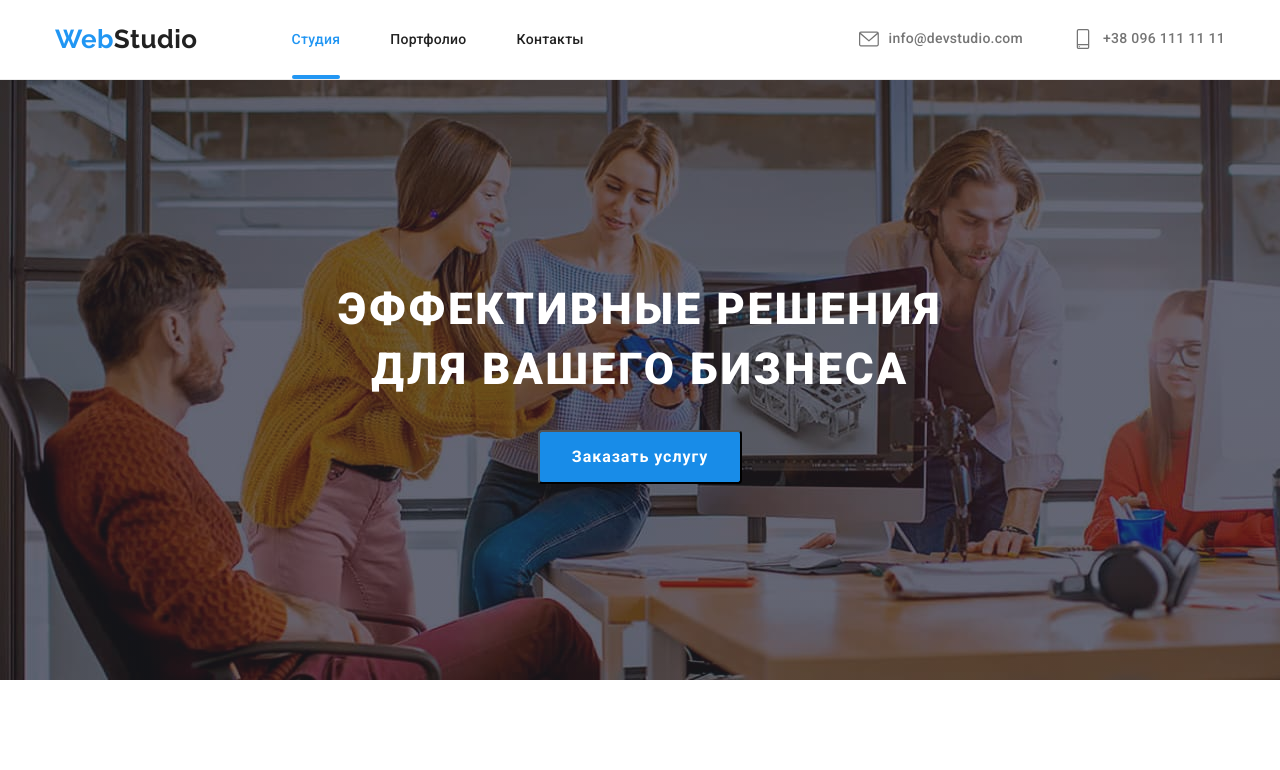
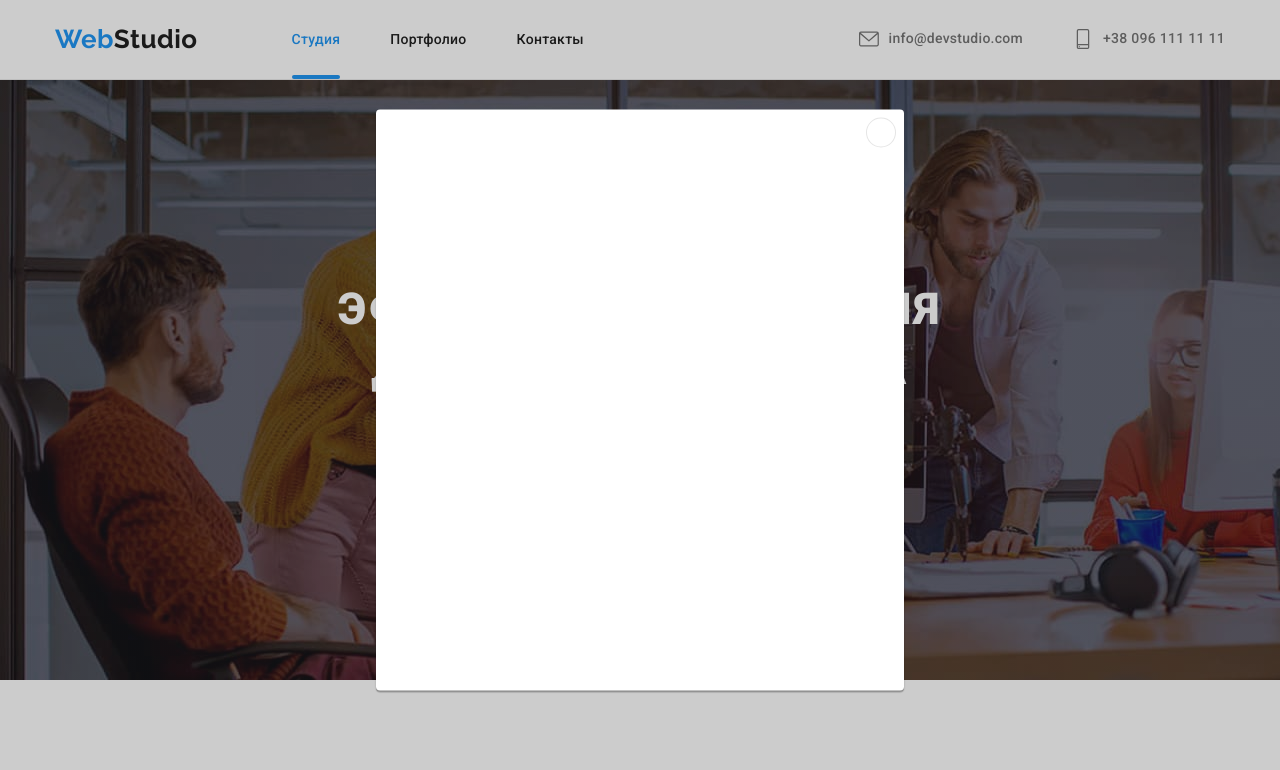
Before and after one commit to YDamer/goit-markup-hw-05, a plain HTML site: page index.html in a window 1280 px wide. Both pictures are taken after a click on the button "Заказать услугу". Shown: the top 770 px of the page. Drawn offline with nearby package versions, Linux system fonts and the light colour scheme.

Commit message:
створює модальне вікно

```diff
--- a/css/style.css
+++ b/css/style.css
@@ -243,6 +243,67 @@ body {
 .button-primary:focus{
   background-color: #188CE8;
 }
+
+/* Modal */
+
+.backdrop{
+  position: fixed;
+  left: 0px;
+  top: 0px;
+  right: 0;
+  bottom: 0;
+  transition-duration: 250ms;
+  transition-timing-function: cubic-bezier(0.4, 0, 0.2, 1);
+  background: rgba(0, 0, 0, 0.2);
+}
+
+.backdrop.is-hidden{
+  opacity: 0;
+  pointer-events: none;
+
+}
+
+.modal{
+  width: 528px;
+  height: 581px;
+  position: absolute;
+  top: 50%;
+  left: 50%;
+  transform: translate(-50%,-50%);
+  background: #FFFFFF;
+  box-shadow: 0px 1px 3px rgba(0, 0, 0, 0.12),
+  0px 1px 1px rgba(0, 0, 0, 0.14),
+  0px 2px 1px rgba(0, 0, 0, 0.2);
+  border-radius: 4px;
+  transition-duration: 2000ms;
+  transition-timing-function:cubic-bezier(0.4, 0, 0.2, 1)
+}
+
+.modal-button{
+  display: flex;
+  position: absolute;
+  justify-content: center;
+  align-items: center;
+  width: 30px;
+  height: 30px;
+  top: 8px;
+  right: 8px;
+  border-radius: 50%;
+  background: #FFFFFF;
+  cursor: pointer;
+  border: 1px solid rgba(0, 0, 0, 0.1);
+  transition: fill 250ms cubic-bezier(0.4, 0, 0.2, 1);
+}
+
+.modal-close-icon{
+  position: absolute;
+  left: 22.22%;
+  right: 16.67%;
+  top: 16.67%;
+  bottom: 22.22%;
+}
+
+
 /* Advantage */
 
 .advant-section {
@@ -324,6 +385,28 @@ body {
   margin-right: 30px;
   width: 370px;
 }
+
+.direction-box{
+  position:relative;
+}
+
+.item-box{
+  position:absolute;
+  width: 100%;
+  height: 70px;
+  bottom: 0;
+  left: 0;
+  background: rgba(47, 48, 58, 0.8);
+  color: var(--primari-background-color);
+font-weight: 700;
+font-size: 14px;
+line-height: 1.14;
+text-align: center;
+letter-spacing: 0.03em;
+text-transform: uppercase;
+padding: 27px 0;
+}
+
 
 .direction-list .item:last-child {
   margin-right: 0;
@@ -745,7 +828,7 @@ left: 0;
 width: 100%;
 height: 100%;
 background-color:var(--accent-color);
-z-index: 10;
+
 
 transform: translateY(100%);
 transition: transform 250ms cubic-bezier(0.4, 0, 0.2, 1);
--- a/index.html
+++ b/index.html
@@ -67,8 +67,19 @@
           Эффективные решения <br />
           для вашего бизнеса
         </h1>
-        <button type="button" class="button-primary">Заказать услугу</button>
+        <button type="button" class="button-primary" data-modal-open>Заказать услугу</button>
       </section>
+
+        <div class="backdrop is-hidden" data-modal>
+          <div class="modal">
+
+            <button class="modal-button" data-modal-close>
+              <svg class="modal-close-icon" width="11" height="11">
+                <use href="./images/modal-button.svg" ></use>
+              </svg>
+            </button>
+          </div>
+        </div>
 
       <!--Наши преимущества-->
 
@@ -136,13 +147,27 @@
           <h2 class="our-direction">Чем мы занимаемся</h2>
           <ul class="direction-list">
             <li class="item">
-              <img src="./images/box1.jpg" alt="набор текста" width="370" />
+             <div class="direction-box">
+                <img src="./images/box1.jpg" alt="набор текста" width="370" />
+              <div class="item-box">
+                <p>Десктопные приложения</p> </div>
+             </div>
             </li>
             <li class="item">
+              <div class="direction-box">
               <img src="./images/box2.jpg" alt="телефон в руке" width="370" />
+              <div class="item-box">
+                <p>Мобильные приложения</p>
+              </div>
+              </div>
             </li>
             <li class="item">
+              <div class="direction-box">
               <img src="./images/box3.jpg" alt="выбор палитры" width="370" />
+              <div class="item-box">
+                <p>Дизайнерские решения</p>
+              </div>
+              </div>
             </li>
           </ul>
         </div>
@@ -427,5 +452,6 @@
         </div>
       </div>
     </footer>
+    <script src="./js/modal.js"></script>
   </body>
 </html>
--- /dev/null
+++ b/js/modal.js
@@ -0,0 +1,14 @@
+(() => {
+  const refs = {
+    openModalBtn: document.querySelector("[data-modal-open]"),
+    closeModalBtn: document.querySelector("[data-modal-close]"),
+    modal: document.querySelector("[data-modal]"),
+  };
+
+  refs.openModalBtn.addEventListener("click", toggleModal);
+  refs.closeModalBtn.addEventListener("click", toggleModal);
+
+  function toggleModal() {
+    refs.modal.classList.toggle("is-hidden");
+  }
+})();
```
Also changed, not shown: images/modal-button.svg (added).
